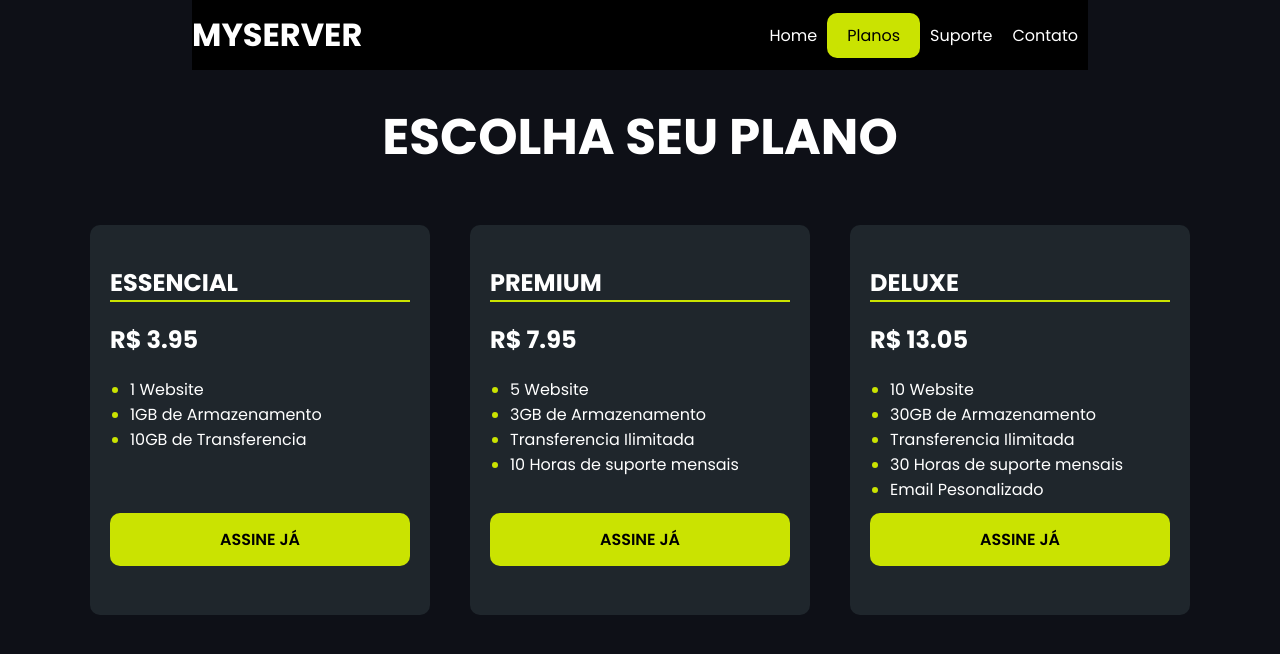
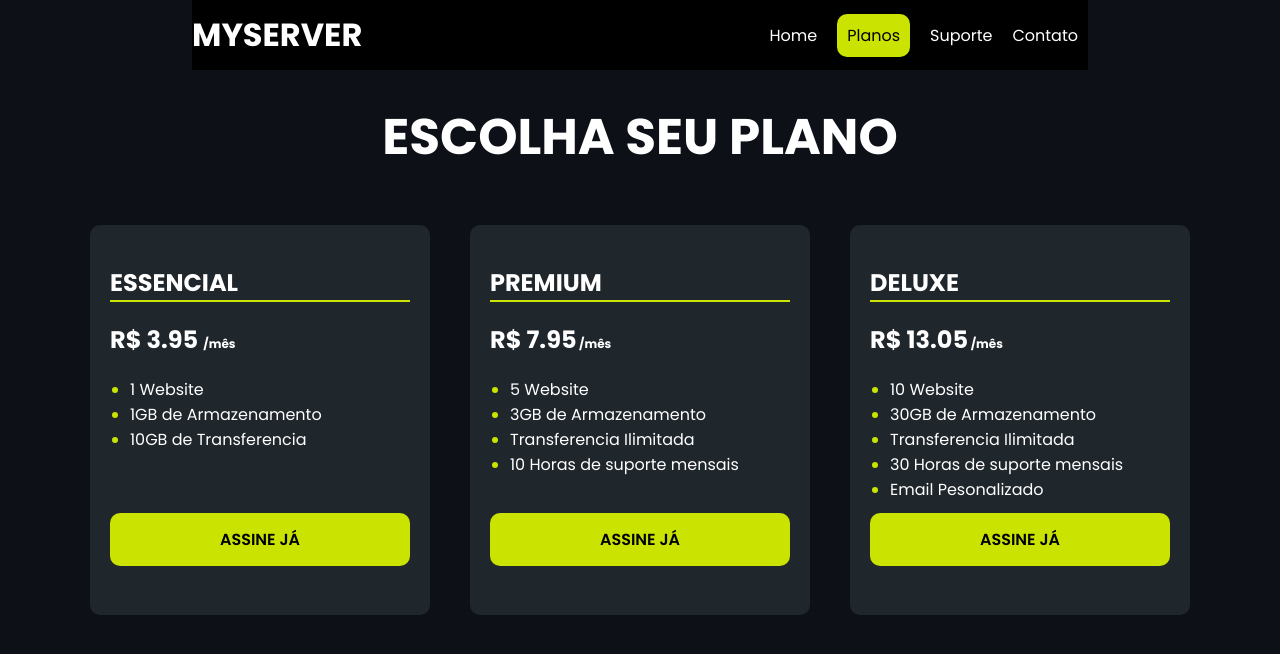
Before and after one commit to GuiiSoaress/Projeto-MyServer, a plain HTML site: page index.html in a window 1280 px wide. Drawn offline with Linux system fonts and the light colour scheme.

Commit message:
update index.html

```diff
--- a/index.html
+++ b/index.html
@@ -15,7 +15,7 @@
         <nav>
             <ul class="ul-menu">
                 <li class="item-menu"><a href="#">Home</a></li>
-                <li class="item-menu" id="planos"><a href="#" id="planos">Planos</a></li>
+                <li class="item-menu" id="planos"><a href="#" id="planos--active">Planos</a></li>
                 <li class="item-menu"><a href="#">Suporte</a></li>
                 <li class="item-menu"><a href="#">Contato</a></li>
             </ul>
@@ -27,12 +27,12 @@
     <section>
         <article>
             <h2 class="plan-title">ESSENCIAL</h2>
-            <h2>R$ 3.95</h2>
+            <h2>R$ 3.95 <span class="plan-pricing"> /mês</span></h2>
             <ul class="list-plan">
                 <li>1 Website</li>
                 <li>1GB de Armazenamento</li>
                 <li>10GB de Transferencia</li>
-            </ul>
+                </ul>
 
             <div class="button">
                 <a href="#"> ASSINE JÁ </a>
@@ -41,7 +41,7 @@
 
         <article>
             <h2 class="plan-title">PREMIUM</h2>
-            <h2>R$ 7.95</h2>
+            <h2>R$ 7.95<span class="plan-pricing"> /mês</span></h2>
             <ul class="list-plan">
                 <li>5 Website</li>
                 <li>3GB de Armazenamento</li>
@@ -56,7 +56,7 @@
 
         <article>
             <h2 class="plan-title">DELUXE</h2>
-            <h2>R$ 13.05</h2>
+            <h2>R$ 13.05<span class="plan-pricing"> /mês</span></h2>
             <ul class="list-plan">
                 <li>10 Website</li>
                 <li>30GB de Armazenamento</li>
--- a/style.css
+++ b/style.css
@@ -13,6 +13,7 @@ body{
 .title{
     color: white;
     right: 0;
+    padding: 0px;
 }
 
 .main-title{
@@ -94,13 +95,22 @@ article h2{
     margin: 20px 0px 20px 0px;
 }
 
-#planos{
+#planos--active{
     padding: 10px;
     background-color: #cae301;
     border-radius: 10px;
     color: black;
+    pointer-events: none;
 }
 
-.button a::hover{
-    background-color: #c9e30159;
+.button a:hover{
+    background-color: #e3fa37;
 }
+
+.plan-pricing{
+    font-size: 12px;
+}
+
+.ul-menu a:hover{
+    border-bottom: solid 2px #cae301
+}
```
Also changed, not shown: 1 other file.
